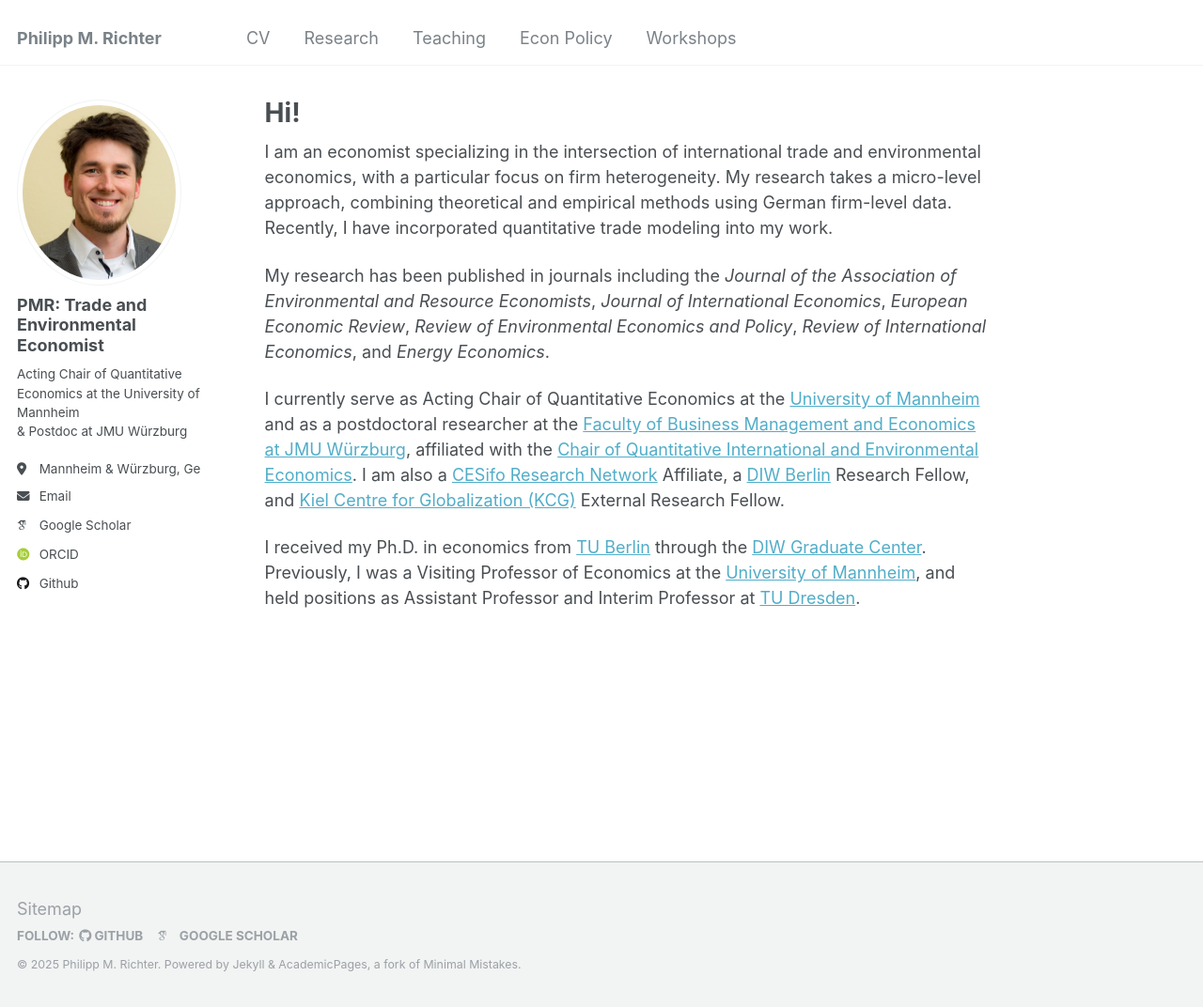
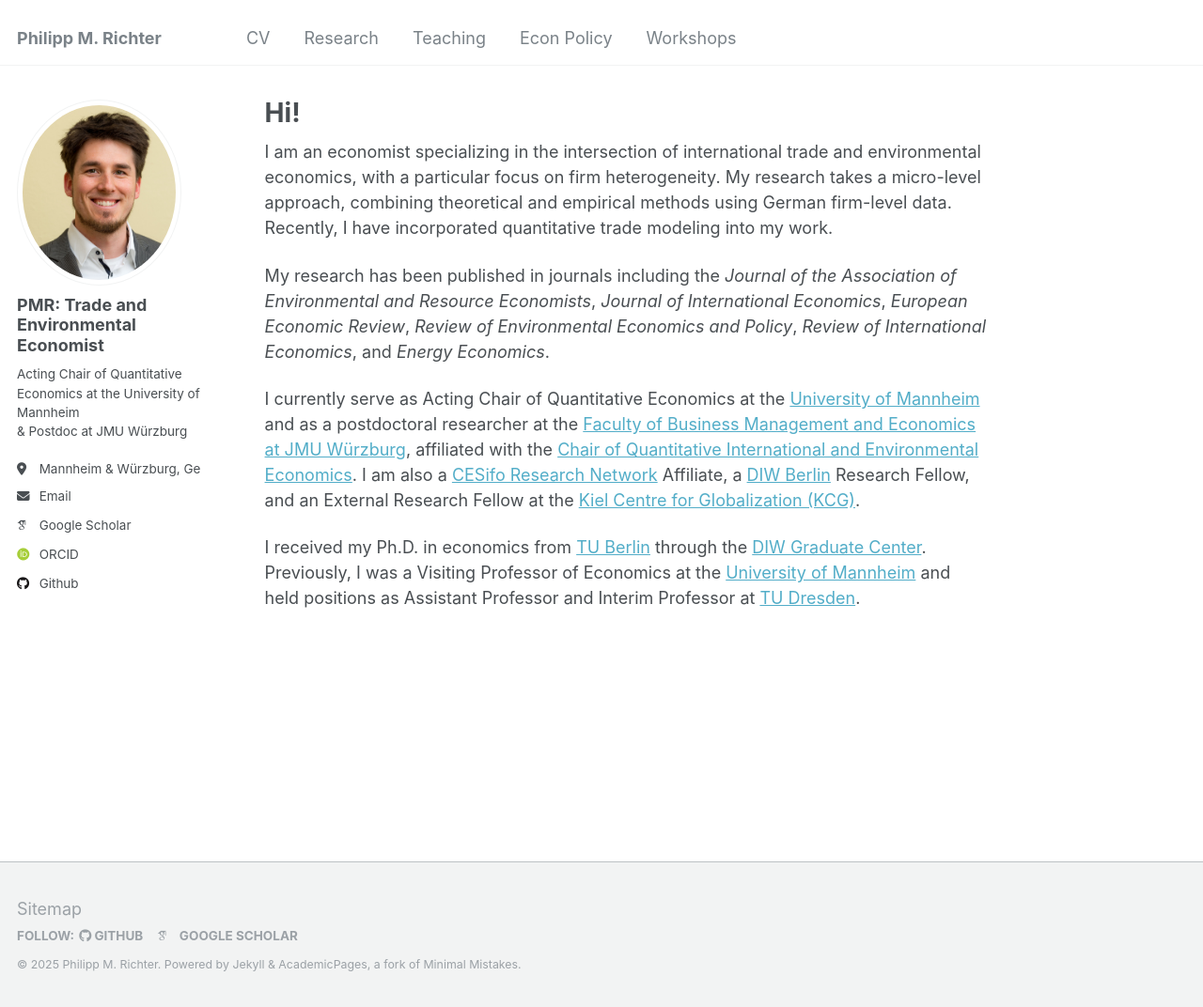
Before and after one commit to PhMRichter/PhMRichter.github.io, a Jekyll site: the page built from _pages/about.md, in a window 1280 px wide and 1072 px high. Shown: the whole window at 94% size. Built offline with Jekyll 4.4.1, drawn with Linux system fonts in a browser that asks for light colours; some web fonts are replaced.

Commit message:
Update about.md

```diff
--- a/_pages/about.md
+++ b/_pages/about.md
@@ -21,11 +21,11 @@ I currently serve as Acting Chair of Quantitative Economics at the <a href="http
 University of Mannheim</a> and as a postdoctoral researcher at the <a href="https://www.wiwi.uni-wuerzburg.de/en/" target="_blank">
 Faculty of Business Management and Economics at JMU Würzburg</a>, affiliated with the <a href="https://www.wiwi.uni-wuerzburg.de/qiee/" target="_blank"> Chair of Quantitative International and Environmental Economics</a>. I am also a <a href="https://www.cesifo.org/en/research-network" target="_blank">
 CESifo Research Network</a>  Affiliate, a <a href="https://www.diw.de/sixcms/detail.php?id=diw_01.c.617916.en" target="_blank">
-DIW Berlin</a>  Research Fellow, and <a href="https://www.kcg-kiel.org/" target="_blank">
-Kiel Centre for Globalization (KCG)</a> External Research Fellow.
+DIW Berlin</a>  Research Fellow, and an External Research Fellow at the <a href="https://www.kcg-kiel.org/" target="_blank">
+Kiel Centre for Globalization (KCG)</a>.
 
 I received my Ph.D. in economics from <a href="https://www.tu.berlin/en/wm" target="_blank">
 TU Berlin</a>  through the <a href="https://www.diw.de/de/diw_01.c.619412.de/graduate_center.html" target="_blank">
 DIW Graduate Center</a>. Previously, I was a Visiting Professor of Economics at the <a href="https://www.vwl.uni-mannheim.de/en/" target="_blank">
-University of Mannheim</a>, and held positions as Assistant Professor and Interim Professor at <a href="https://tu-dresden.de/bu/wirtschaft?set_language=en" target="_blank">
+University of Mannheim</a> and held positions as Assistant Professor and Interim Professor at <a href="https://tu-dresden.de/bu/wirtschaft?set_language=en" target="_blank">
  TU Dresden</a>.
```
